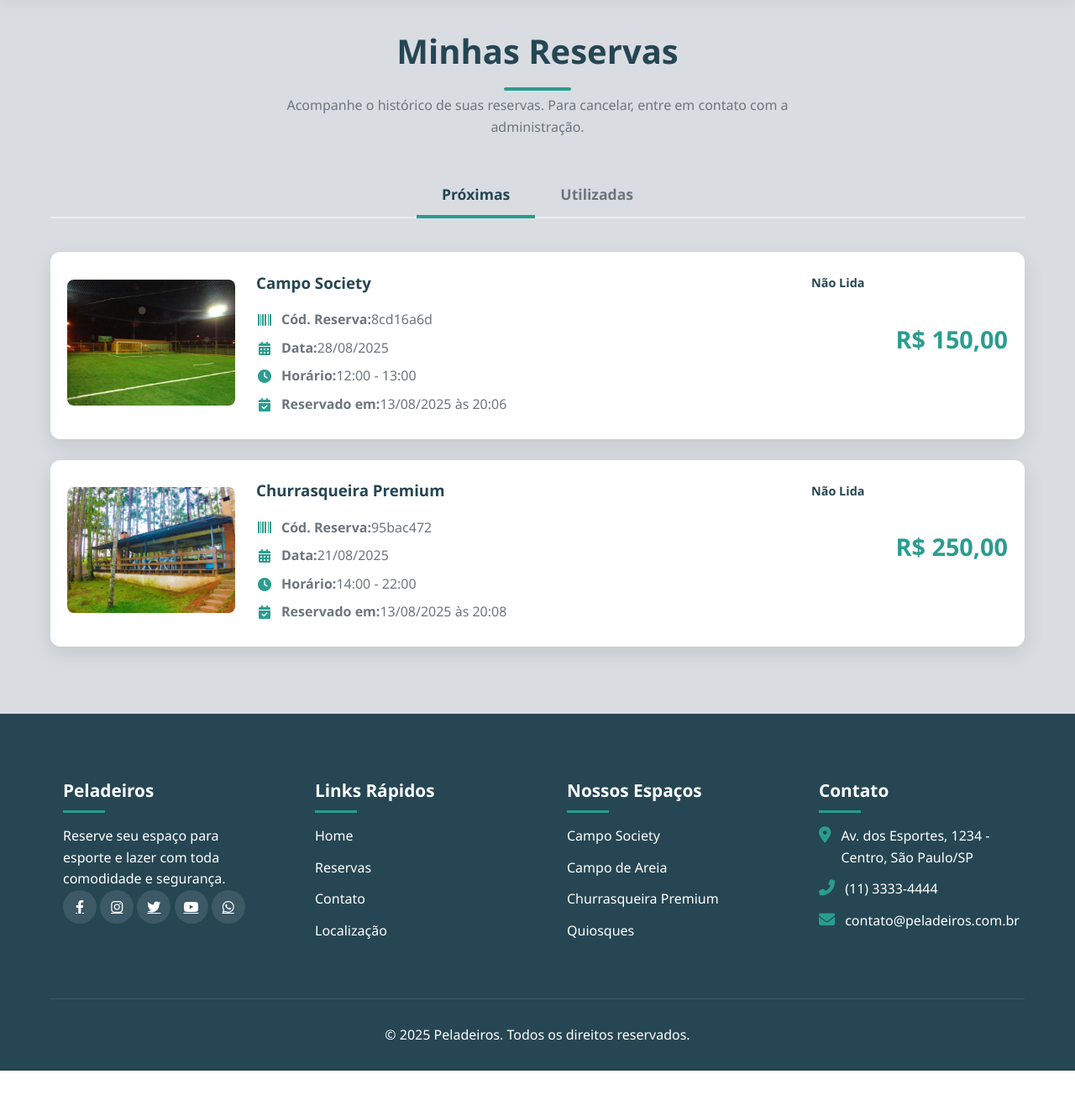
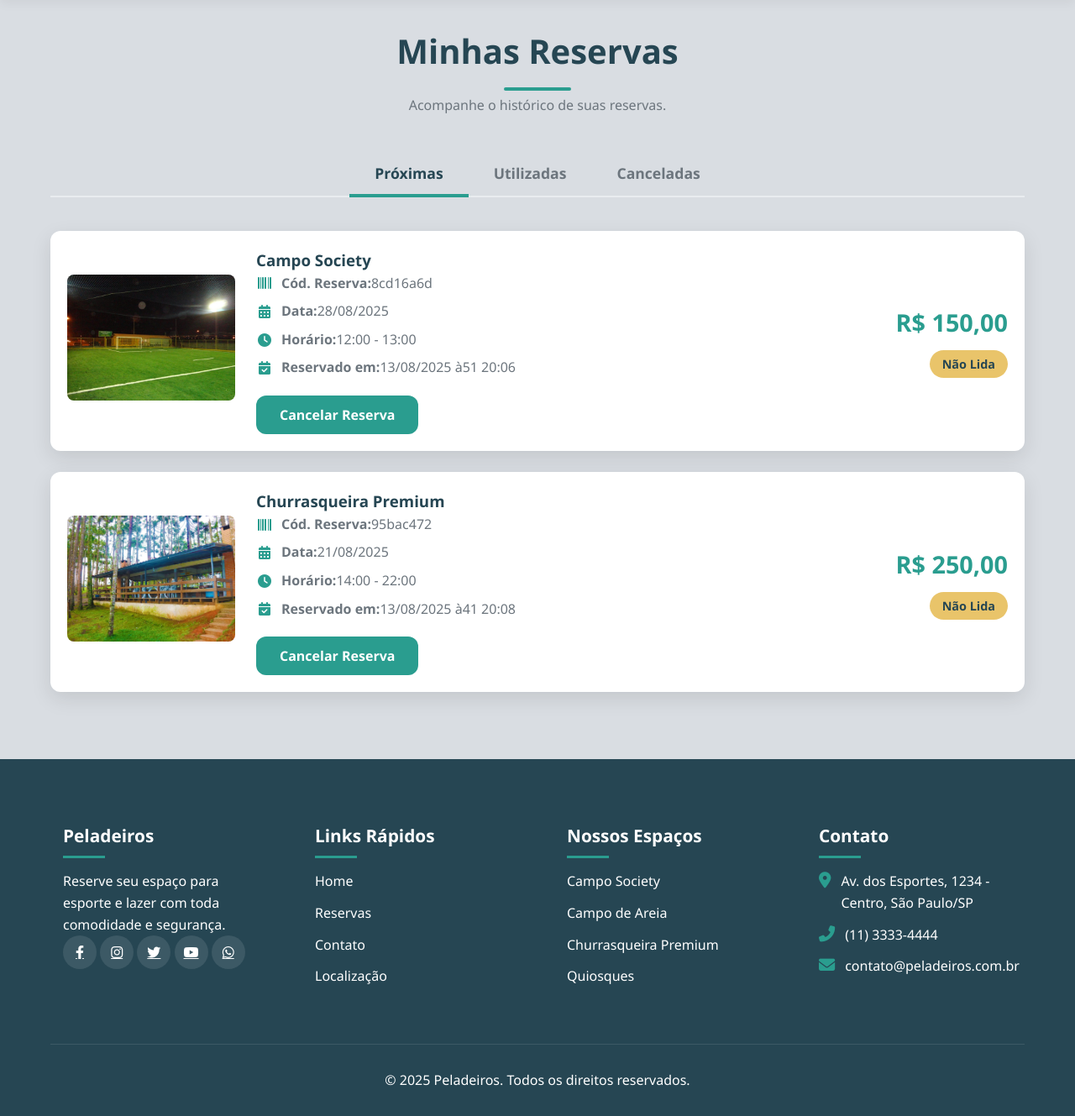
Before and after one commit to paulovitor30101982/peladeiros_project, a Django app: page /minhas-reservas/ in a window 1280 px wide. Shown: the part 91-1420 px from the top of the page at 84% size. Before the commit the page ends 1366 px from the top, so only its background shows below. Run offline with Django 5.2, Linux system fonts and the light colour scheme; a user stored in the database is signed in; data comes from the database, SQL or seed files in the repository; both versions use the stored data as it was after the commit.

Commit message:
Pagina Reserrvas

```diff
--- a/reservas/urls.py
+++ b/reservas/urls.py
@@ -10,6 +10,7 @@ urlpatterns = [
     path('minhas-reservas/', views.minhas_reservas, name='minhas_reservas'),
     path('cancelar-reserva/<int:reserva_id>/', views.cancelar_reserva, name='cancelar_reserva'),
 
+
     # --- NOVAS URLs PARA O PAINEL DO ADMINISTRADOR ---
     # Lista todas as reservas para o admin gerenciar
     path('gerenciar/', views.gerenciar_reservas, name='gerenciar_reservas'),
--- a/reservas/views.py
+++ b/reservas/views.py
@@ -11,21 +11,17 @@ from django.views.decorators.http import require_POST
 from django.contrib.auth.decorators import login_required, user_passes_test
 from datetime import datetime, timedelta
 from django.contrib import messages
-from .forms import ReservaAdminForm # Importa o novo formulário
+from .forms import ReservaAdminForm
 
 monthNames = [
     'Janeiro', 'Fevereiro', 'Março', 'Abril', 'Maio', 'Junho', 'Julho',
     'Agosto', 'Setembro', 'Outubro', 'Novembro', 'Dezembro'
 ]
 
-# Função auxiliar para checar se o usuário é do time de administração (staff)
 def is_staff_member(user):
     return user.is_staff
 
-# ----- VIEWS PÚBLICAS E DE USUÁRIOS -----
-
 def reservas(request):
-    # (Nenhuma alteração necessária nesta view)
     espacos = Espaco.objects.filter(disponivel=True).annotate(
         min_preco_hora=Min('regras_preco_hora__preco'),
         min_preco_periodo=Min('regras_preco_periodo__preco')
@@ -38,7 +34,11 @@ def reservas(request):
         )
     )
     agora = timezone.now()
-    reservas_futuras = Reserva.objects.exclude(status='cancelada').filter(data_fim__gte=agora).values('espaco_id', 'data_inicio', 'data_fim')
+
+    # --- CORREÇÃO 1: Garante que a checagem de indisponibilidade considera todos os status de cancelamento ---
+    status_cancelados = ['cancelada', 'cancelada_pelo_usuario']
+    reservas_futuras = Reserva.objects.exclude(status__in=status_cancelados).filter(data_fim__gte=agora).values('espaco_id', 'data_inicio', 'data_fim')
+
     bloqueios_futuros = Bloqueio.objects.filter(data_fim__gte=agora).values('espaco_id', 'data_inicio', 'data_fim')
     indisponibilidades = {}
     for item in list(reservas_futuras) + list(bloqueios_futuros):
@@ -85,7 +85,6 @@ def reservas(request):
 @login_required(login_url='/entrar/')
 @csrf_exempt
 def finalizar_reserva(request):
-    # (Alteração principal: status da nova reserva)
     if request.method == 'POST':
         try:
             data = json.loads(request.body)
@@ -111,25 +110,27 @@ def finalizar_reserva(request):
                 data_inicio = make_aware(data_inicio_naive)
                 data_fim = make_aware(data_fim_naive)
 
+                # --- CORREÇÃO 2: Garante que a checagem de conflitos considera todos os status de cancelamento ---
+                status_cancelados = ['cancelada', 'cancelada_pelo_usuario']
                 conflitos = Reserva.objects.filter(
                     espaco=espaco,
                     data_inicio__lt=data_fim,
                     data_fim__gt=data_inicio
-                ).exclude(status='cancelada')
+                ).exclude(status__in=status_cancelados)
+
                 if conflitos.exists():
                     return JsonResponse({
                         'status': 'error',
                         'message': f"O horário para {item['item']} no dia {item['day']}/{month_map[item['month']]} já foi reservado. Por favor, atualize a página e tente novamente."
                     }, status=409)
 
-                # --- MUDANÇA AQUI: Nova reserva entra como "Não Lida" ---
                 Reserva.objects.create(
                     espaco=espaco,
                     usuario=request.user,
                     data_inicio=data_inicio,
                     data_fim=data_fim,
                     preco_final=item['price'],
-                    status='nao_lida' # Alterado de 'confirmada' para 'nao_lida'
+                    status='nao_lida'
                 )
 
             return JsonResponse({'status': 'success', 'message': 'Sua reserva foi enviada para confirmação!'})
@@ -140,18 +141,19 @@ def finalizar_reserva(request):
 
 @login_required(login_url='/entrar/')
 def minhas_reservas(request):
-    # (View ajustada para continuar funcionando para o usuário final com os novos status)
+    """
+    Busca as reservas do usuário logado e as separa em abas:
+    Próximas, Utilizadas e Canceladas.
+    """
     agora = timezone.now()
     reservas_usuario = Reserva.objects.filter(usuario=request.user).order_by('-data_inicio')
 
-    # Para o usuário, "Próximas" são as que ainda não aconteceram.
-    proximas = reservas_usuario.exclude(status='cancelada_pelo_usuario').filter(data_fim__gte=agora)
+    # --- CORREÇÃO 3: Lógica principal ajustada para lidar com múltiplos status de cancelamento ---
+    status_cancelados = ['cancelada_pelo_usuario', 'cancelada']
 
-    # "Utilizadas" são as que já passaram.
-    utilizadas = reservas_usuario.exclude(status='cancelada_pelo_usuario').filter(data_fim__lt=agora)
-
-    # Adicionamos um novo status para cancelamento do usuário para não confundir com o sistema do admin
-    canceladas = reservas_usuario.filter(status='cancelada_pelo_usuario')
+    proximas = reservas_usuario.exclude(status__in=status_cancelados).filter(data_fim__gte=agora)
+    utilizadas = reservas_usuario.exclude(status__in=status_cancelados).filter(data_fim__lt=agora)
+    canceladas = reservas_usuario.filter(status__in=status_cancelados)
 
     context = {
         'proximas': proximas,
@@ -164,22 +166,21 @@ def minhas_reservas(request):
 @login_required(login_url='/entrar/')
 @require_POST
 def cancelar_reserva(request, reserva_id):
-    # (Ajustado para usar um status de cancelamento específico do usuário)
     reserva = get_object_or_404(Reserva, id=reserva_id, usuario=request.user)
-    try:
-        # Usamos um status que não faz parte do fluxo do admin para não haver conflito
+    agora = timezone.now()
+    if reserva.data_inicio > agora:
         reserva.status = 'cancelada_pelo_usuario'
         reserva.save()
-        return JsonResponse({'status': 'success', 'message': 'Reserva cancelada com sucesso!'})
-    except Exception as e:
-        return JsonResponse({'status': 'error', 'message': str(e)}, status=500)
+        messages.success(request, 'Sua reserva foi cancelada com sucesso.')
+    else:
+        messages.error(request, 'Não é possível cancelar uma reserva que já ocorreu.')
+    return redirect('reservas:minhas_reservas')
 
 
-# ----- NOVAS VIEWS PARA O PAINEL DO ADMINISTRADOR -----
+# ----- VIEWS PARA O PAINEL DO ADMINISTRADOR -----
 
 @user_passes_test(is_staff_member)
 def gerenciar_reservas(request):
-    """ Lista todas as reservas para o administrador. """
     reservas_list = Reserva.objects.all().order_by('status', '-data_criacao')
     context = {
         'reservas': reservas_list
@@ -189,9 +190,7 @@ def gerenciar_reservas(request):
 
 @user_passes_test(is_staff_member)
 def detalhe_reserva_admin(request, reserva_id):
-    """ Exibe os detalhes de uma reserva e permite ao admin alterar seu status e observações. """
     reserva = get_object_or_404(Reserva, id=reserva_id)
-
     if request.method == 'POST':
         form = ReservaAdminForm(request.POST, instance=reserva)
         if form.is_valid():
@@ -200,7 +199,6 @@ def detalhe_reserva_admin(request, reserva_id):
             return redirect('reservas:detalhe_reserva_admin', reserva_id=reserva.id)
     else:
         form = ReservaAdminForm(instance=reserva)
-
     context = {
         'reserva': reserva,
         'form': form,
--- a/static/css/styles.css
+++ b/static/css/styles.css
@@ -2004,3 +2004,44 @@ form#registration-form #id_username {
         grid-template-columns: 1fr; /* Coluna única em telas menores */
     }
 }
+/* --- Estilos para a página Minhas Reservas --- */
+.reserva-card-details .cancel-form {
+    margin-top: 20px;
+}
+
+.reserva-card-footer {
+    display: flex;
+    flex-direction: column;
+    align-items: flex-end;
+    justify-content: space-between;
+    text-align: right;
+}
+
+.reserva-price {
+    font-size: 1.8rem;
+    font-weight: 700;
+    color: var(--primary);
+    margin-bottom: 10px;
+}
+
+.reserva-status {
+    padding: 5px 15px;
+    border-radius: 20px;
+    font-weight: 600;
+    font-size: 0.9rem;
+    color: white;
+    background-color: var(--gray);
+}
+
+/* Cores específicas dos status */
+.status-nao_lida .reserva-status,
+.status-em_tratamento .reserva-status {
+    background-color: var(--warning);
+    color: var(--dark);
+}
+.status-tratado .reserva-status {
+    background-color: var(--success);
+}
+.status-cancelada_pelo_usuario .reserva-status {
+    background-color: var(--danger);
+}
--- a/templates/minhas_reservas.html
+++ b/templates/minhas_reservas.html
@@ -6,31 +6,56 @@
 {% block content %}
 <section class="user-reservations" style="padding-top: 120px; padding-bottom: 80px;">
     <div class="container">
-        {% csrf_token %}
+        <h2 class="section-title">Minhas Reservas</h2>
+        <p class="section-subtitle">Acompanhe o histórico de suas reservas.</p>
 
-        <h2 class="section-title">Minhas Reservas</h2>
-        <p class="section-subtitle">Acompanhe o histórico de suas reservas. Para cancelar, entre em contato com a administração.</p>
+        {% if messages %}
+            {% for message in messages %}
+                <div class="alert alert-{{ message.tags }} text-center">{{ message }}</div>
+            {% endfor %}
+        {% endif %}
 
         <div class="tabs-container">
             <button class="tab-link active" data-tab="proximas">Próximas</button>
             <button class="tab-link" data-tab="utilizadas">Utilizadas</button>
+            <button class="tab-link" data-tab="canceladas">Canceladas</button>
         </div>
 
         <div class="tab-content active" id="proximas">
-            {% if proximas %}
-                {% include 'partials/reserva_list.html' with reservas=proximas %}
-            {% else %}
-                <p class="text-center mt-4">Você não tem nenhuma reserva futura.</p>
-            {% endif %}
+            {% include 'partials/reserva_list.html' with reservas=proximas show_cancel_button=True %}
         </div>
 
         <div class="tab-content" id="utilizadas">
-             {% if utilizadas %}
-                {% include 'partials/reserva_list.html' with reservas=utilizadas %}
-            {% else %}
-                <p class="text-center mt-4">Você ainda não utilizou nenhuma reserva.</p>
-            {% endif %}
+            {% include 'partials/reserva_list.html' with reservas=utilizadas %}
+        </div>
+
+        <div class="tab-content" id="canceladas">
+            {% include 'partials/reserva_list.html' with reservas=canceladas %}
         </div>
     </div>
 </section>
 {% endblock %}
+
+{% block extra_js %}
+<script>
+// Script para controlar a troca de abas
+document.addEventListener('DOMContentLoaded', function() {
+    const tabLinks = document.querySelectorAll('.tab-link');
+    const tabContents = document.querySelectorAll('.tab-content');
+
+    tabLinks.forEach(link => {
+        link.addEventListener('click', () => {
+            const tab = link.dataset.tab;
+
+            // Remove a classe 'active' de todos
+            tabLinks.forEach(l => l.classList.remove('active'));
+            tabContents.forEach(c => c.classList.remove('active'));
+
+            // Adiciona a classe 'active' ao link e conteúdo clicado
+            link.classList.add('active');
+            document.getElementById(tab).classList.add('active');
+        });
+    });
+});
+</script>
+{% endblock %}
--- a/templates/partials/reserva_list.html
+++ b/templates/partials/reserva_list.html
@@ -1,32 +1,29 @@
 {% load static %}
-{% load tz %} {% if reservas %}
+
+{% if reservas %}
     <div class="reservations-list">
         {% for reserva in reservas %}
-            <div class="reserva-card">
+        <div class="reserva-card status-{{ reserva.status }}">
             <div class="reserva-card-img">
-                    {% if reserva.espaco.foto %}
                 <img src="{{ reserva.espaco.foto.url }}" alt="{{ reserva.espaco.nome }}">
-                    {% else %}
-                        <img src="{% static 'images/default-image.png' %}" alt="Imagem padrão">
+            </div>
+            <div class="reserva-card-details">
+                <h3>{{ reserva.espaco.nome }}</h3>
+                <p><i class="fas fa-barcode"></i><strong>Cód. Reserva:</strong> {{ reserva.codigo_reserva|stringformat:".8s" }}</p>
+                <p><i class="fas fa-calendar-alt"></i><strong>Data:</strong> {{ reserva.data_inicio|date:"d/m/Y" }}</p>
+                <p><i class="fas fa-clock"></i><strong>Horário:</strong> {{ reserva.data_inicio|time:"H:i" }} - {{ reserva.data_fim|time:"H:i" }}</p>
+                <p><i class="fas fa-calendar-check"></i><strong>Reservado em:</strong> {{ reserva.data_criacao|date:"d/m/Y às H:i" }}</p>
+
+                {% if show_cancel_button %}
+                <form action="{% url 'reservas:cancelar_reserva' reserva.id %}" method="POST" class="cancel-form" onsubmit="return confirm('Tem certeza que deseja cancelar esta reserva?');">
+                    {% csrf_token %}
+                    <button type="submit" class="btn btn-sm btn-danger">Cancelar Reserva</button>
+                </form>
                 {% endif %}
             </div>
-                <div class="reserva-card-body">
-                    <div class="reserva-card-header">
-                        <h3>{{ reserva.espaco.nome }}</h3>
-                        <span class="reserva-status status-{{ reserva.status }}">{{ reserva.get_status_display }}</span>
-                    </div>
-                    <div class="reserva-card-details">
-                        <p><i class="fas fa-barcode"></i> <strong>Cód. Reserva:</strong> {{ reserva.codigo_reserva|stringformat:".8s" }}</p>
-                        <p><i class="fas fa-calendar-alt"></i> <strong>Data:</strong> {{ reserva.data_inicio|localtime|date:"d/m/Y" }}</p>
-                        <p><i class="fas fa-clock"></i> <strong>Horário:</strong> {{ reserva.data_inicio|localtime|date:"H:i" }} - {{ reserva.data_fim|localtime|date:"H:i" }}</p>
-                        <p><i class="fas fa-calendar-check"></i> <strong>Reservado em:</strong> {{ reserva.data_criacao|localtime|date:"d/m/Y à\\s H:i" }}</p>
-                    </div>
-                </div>
             <div class="reserva-card-footer">
-                    <div class="reserva-price">R$ {{ reserva.preco_final|floatformat:2 }}</div>
-                    {% if show_cancel_button %}
-                        <button class="btn btn-secondary cancel-reserva-btn" data-reserva-id="{{ reserva.id }}">Cancelar</button>
-                    {% endif %}
+                <span class="reserva-price">R$ {{ reserva.preco_final }}</span>
+                <span class="reserva-status">{{ reserva.get_status_display }}</span>
             </div>
         </div>
         {% endfor %}
@@ -34,8 +31,5 @@
 {% else %}
     <div class="no-reservas">
         <p>Nenhuma reserva encontrada nesta categoria.</p>
-        <div style="text-align: center; margin-top: 30px;">
-            <a href="{% url 'reservas:reservas' %}" class="btn">Fazer uma reserva</a>
-        </div>
     </div>
 {% endif %}
```
Also changed, not shown: reservas/models.py (+4 -7 lines), db.sqlite3, reservas/migrations/0004_alter_reserva_status.py (added). Lines whose indentation alone changed are shown as unchanged.
